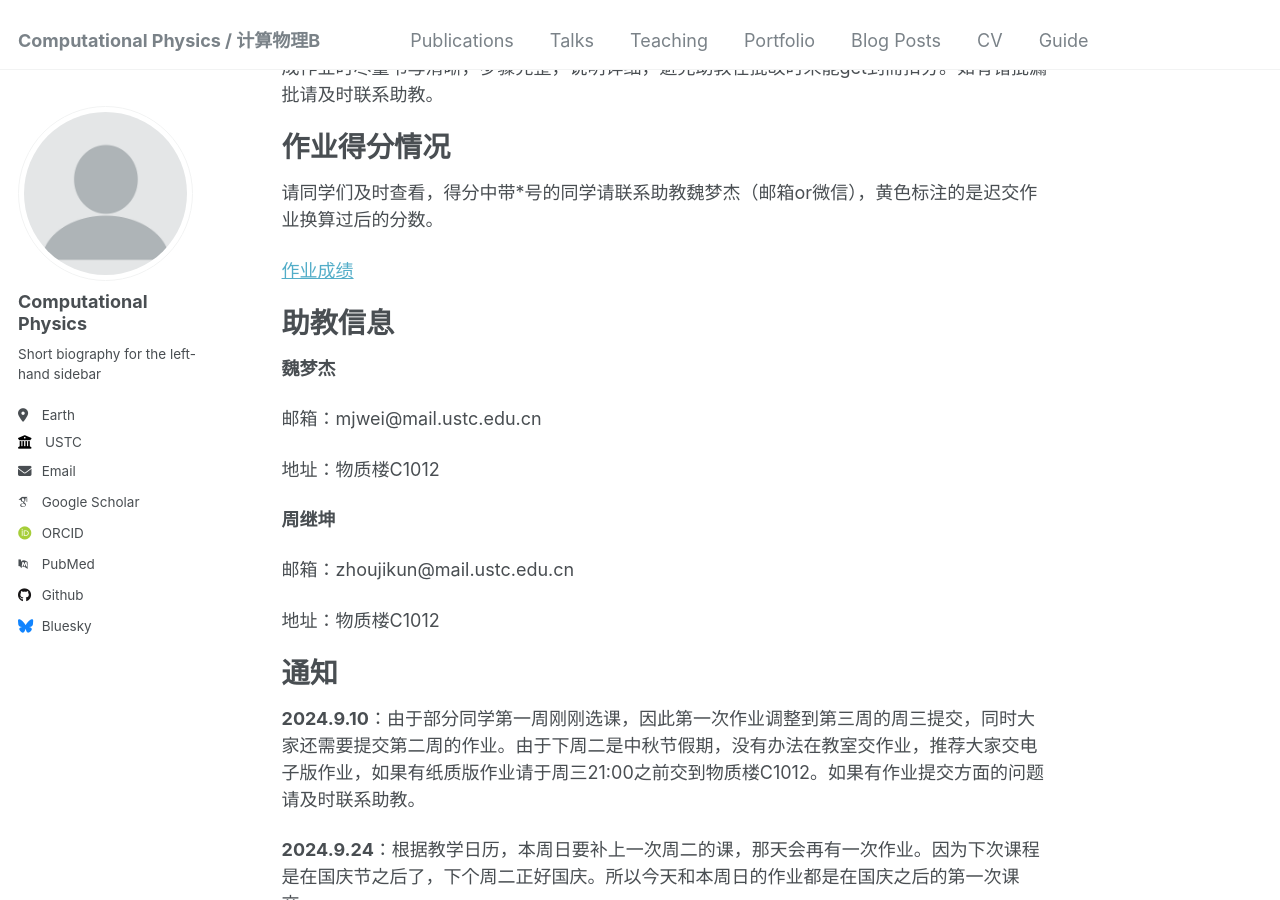
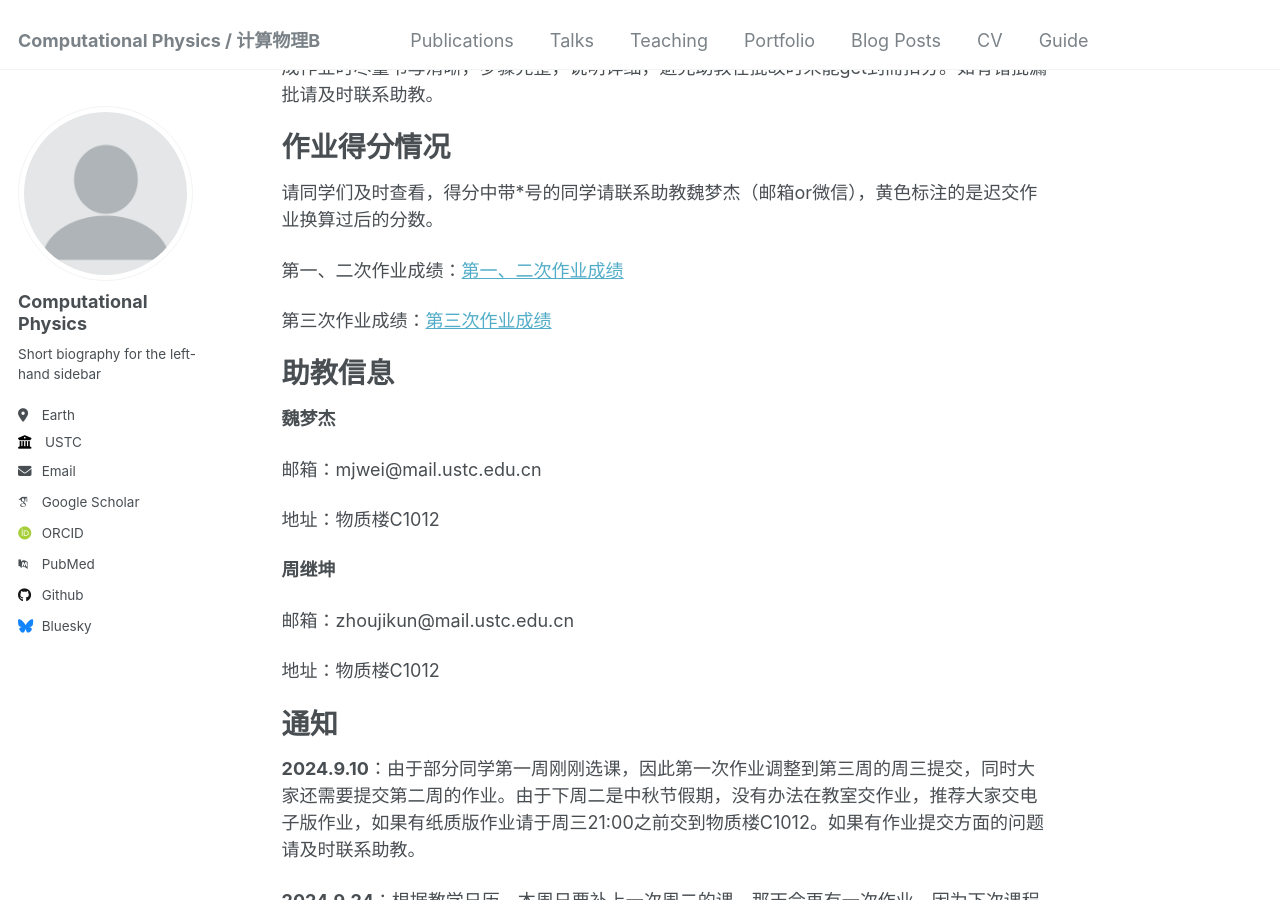
Before and after one commit to ZhouJikunn/ZhouJikunn.github.io, a Jekyll site: the page built from _pages/about.md, in a window 1280 px wide and 900 px high, scrolled down 1126 px. Built offline with Jekyll 4.4.1, drawn with Linux system fonts in a browser that asks for light colours; some web fonts are replaced.

Commit message:
Update about.md

```diff
--- a/_pages/about.md
+++ b/_pages/about.md
@@ -48,7 +48,9 @@ redirect_from:
 ======
 请同学们及时查看，得分中带*号的同学请联系助教魏梦杰（邮箱or微信），黄色标注的是迟交作业换算过后的分数。
 
-[作业成绩](http://zhoujikunn.github.io/files/作业成绩.pdf)
+第一、二次作业成绩：[第一、二次作业成绩](http://zhoujikunn.github.io/files/第一二次作业成绩.pdf)
+
+第三次作业成绩：[第三次作业成绩](http://zhoujikunn.github.io/files/第三次作业成绩.pdf)
 
 助教信息
 ======
```
